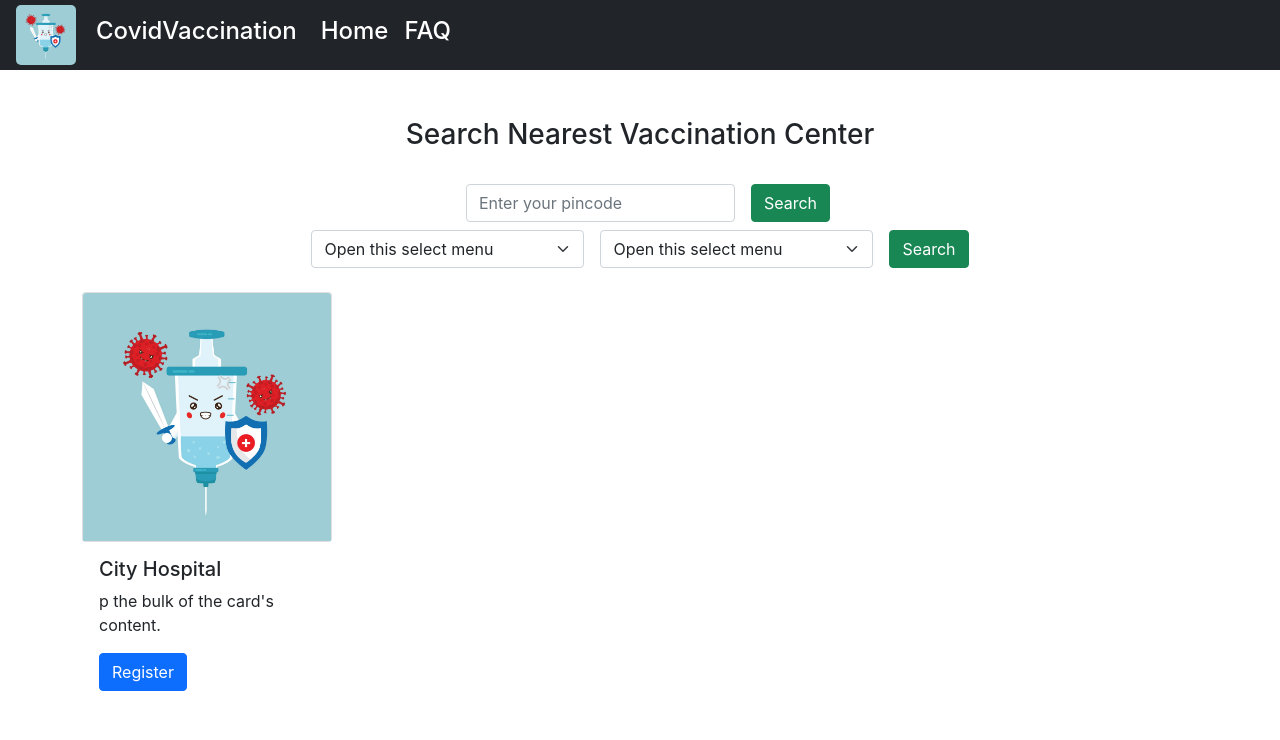
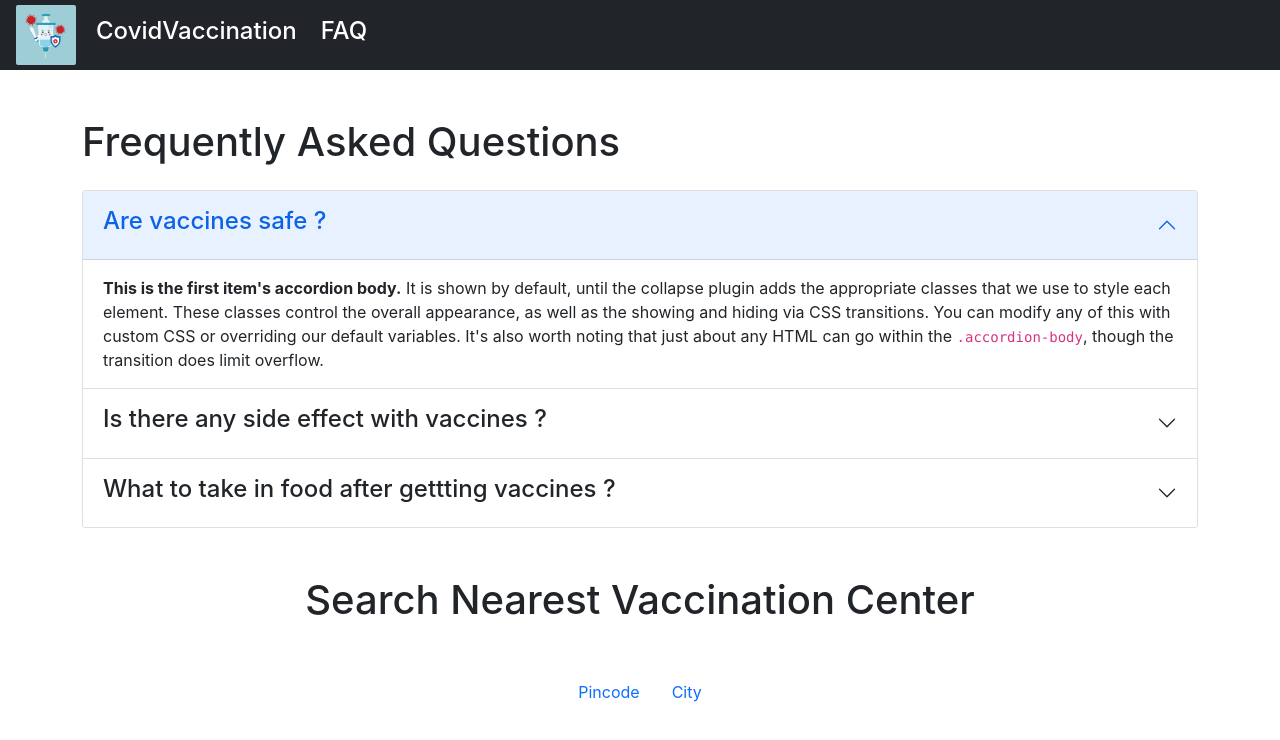
Before and after one commit to 07suryansh/electrothon4project, a React (Create React App) app in the folder newproject/: page /faq in a window 1280 px wide. Shown: the top 740 px of the page. Built offline with nearby package versions, Linux system fonts and the light colour scheme.

Commit message:
added slots, By city, By Pincode

```diff
--- a/newproject/package.json
+++ b/newproject/package.json
@@ -8,6 +8,7 @@
     "@testing-library/user-event": "^13.5.0",
     "react": "^17.0.2",
     "react-dom": "^17.0.2",
+    "react-router-dom": "^6.2.1",
     "react-scripts": "5.0.0",
     "web-vitals": "^2.1.4"
   },
--- a/newproject/src/App.js
+++ b/newproject/src/App.js
@@ -3,17 +3,33 @@ import './App.css';
 import FAQ from './components/FAQ';
 import Navbar from './components/Navbar';
 import SearchCenter from './components/SearchCenter';
+import ByPincode from './components/ByPincode';
+import ByCity from './components/ByCity';
 import Slots from './components/Slots';
-
+import {BrowserRouter, Routes, Route, Link } from "react-router-dom";
 function App() {
   return (
     <>
-
+    <BrowserRouter>
     <Navbar/>
 
-    <SearchCenter/>
+    <Routes>
+        {/* <Route path="home" element={<SearchCenter />} /> */}
+        <Route path="faq" element={<FAQ />} />
+        </Routes>
+        <SearchCenter/>
+        <Routes>
+
+        <Route path="bypincode" element={<ByPincode />} />
+        <Route path="bycity" element={<ByCity />} />
+        </Routes>
+
+
+
+    {/* <SearchCenter/> */}
+    {/* <Slots/> */}
     {/* <FAQ/> */}
-    <Slots/>
+    </BrowserRouter>
       </>
   );
 }
--- a/newproject/src/components/ByCity.js
+++ b/newproject/src/components/ByCity.js
@@ -3,15 +3,15 @@ import React from 'react'
 export default function () {
   return (
     <div className='container'>
-        <div className="d-flex justify-content-center">
-            <select class="form-select mx-2" aria-label="Default select example" style={{width:"25%"}}>
-                <option selected>Open this select menu</option>
+        <div className="d-flex justify-content-center mt-4">
+            <select className="form-select mx-2" aria-label="Default select example" style={{width:"25%"}}>
+                <option selected>Select State</option>
                 <option value="1">One</option>
                 <option value="2">Two</option>
                 <option value="3">Three</option>
             </select>
-            <select class="form-select mx-2" aria-label="Default select example" style={{width:"25%"}}>
-                <option selected>Open this select menu</option>
+            <select className="form-select mx-2" aria-label="Default select example" style={{width:"25%"}}>
+                <option selected>Select City</option>
                 <option value="1">One</option>
                 <option value="2">Two</option>
                 <option value="3">Three</option>
--- a/newproject/src/components/FAQ.js
+++ b/newproject/src/components/FAQ.js
@@ -2,7 +2,8 @@ import React from 'react'
 
 export default function () {
   return (
-    <div className="container">
+    <div className="container mt-5">
+        <p className="h1 my-4">Frequently Asked Questions</p>
         <div className="accordion" id="accordionExample">
   <div className="accordion-item">
     <h2 className="accordion-header" id="headingOne">
--- a/newproject/src/components/Navbar.js
+++ b/newproject/src/components/Navbar.js
@@ -1,5 +1,6 @@
 import React from 'react'
 import logo from './img2.jpg'
+import { Routes, Route, Link } from "react-router-dom";
 export default function
 () {
   return (
@@ -7,20 +8,16 @@ export default function
        <nav className="navbar navbar-expand-lg navbar-dark bg-dark" style={{height:"70px"}}>
   <div className="container-fluid">
 
-    <a className="navbar-brand" href="#"><img src={logo} width="60" height="60" style={{borderRadius:"5px"}} className='mx-1'/>
-        </a>
-        <a className="navbar-brand " href="#"><h4>CovidVaccination</h4></a>
+    <Link className="navbar-brand" to="#"><img src={logo} width="60" height="60" style={{borderRadius:"2px"}} className='mx-1'/>
+        </Link>
+        <Link className="navbar-brand " to="home"><h4>CovidVaccination</h4></Link>
 
-    <button className="navbar-toggler" type="button" data-bs-toggle="collapse" data-bs-target="#navbarNav" aria-controls="navbarNav" aria-expanded="false" aria-label="Toggle navigation">
-      <span className="navbar-toggler-icon"></span>
-    </button>
+
+
     <div className="collapse navbar-collapse" id="navbarNav">
       <ul className="navbar-nav">
         <li className="nav-item">
-          <a className="nav-link active h4" aria-current="page" href="#">Home</a>
-        </li>
-        <li className="nav-item">
-          <a className="nav-link active h4" aria-current="page" href="#">FAQ</a>
+          <Link className="nav-link active h4" aria-current="page" to="faq">FAQ</Link>
         </li>
 
 
--- a/newproject/src/components/SearchCenter.js
+++ b/newproject/src/components/SearchCenter.js
@@ -1,16 +1,33 @@
 import React from 'react'
+import { BrowserRouter } from 'react-router-dom'
 import ByCity from './ByCity'
 import ByPincode from './ByPincode'
 import img2 from './img2.jpg'
+import { Link } from "react-router-dom";
 export default function () {
   return (
     <>
+
     <div className="container mt-5 text-center">
-        <p className='h3'>Search Nearest Vaccination Center</p>
-                <ByPincode/>
-                <ByCity/>
+        <p className='h1 my-5'>Search Nearest Vaccination Center</p>
+        <ul className="nav justify-content-center">
+            <li className="nav-item">
+                <Link className="nav-link active" to="bypincode" >Pincode</Link>
+            </li>
+            <li className="nav-item">
+                <Link className="nav-link active" to="bycity">City</Link>
+            </li>
+
+
+            </ul>
+
+
+
+                {/* <ByPincode/>
+                <ByCity/> */}
 
     </div>
+
     </>
   )
 }
```
Also changed, not shown: 1 other file (tests, documents, lock files or other folders).
